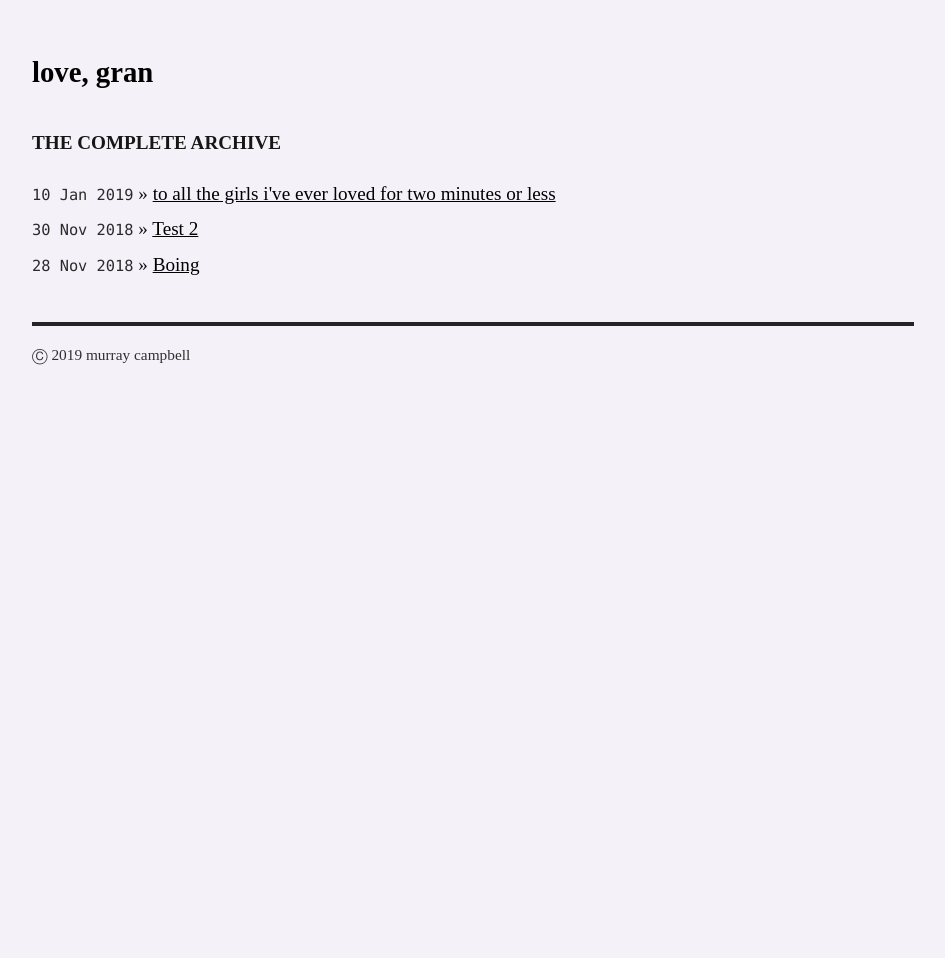
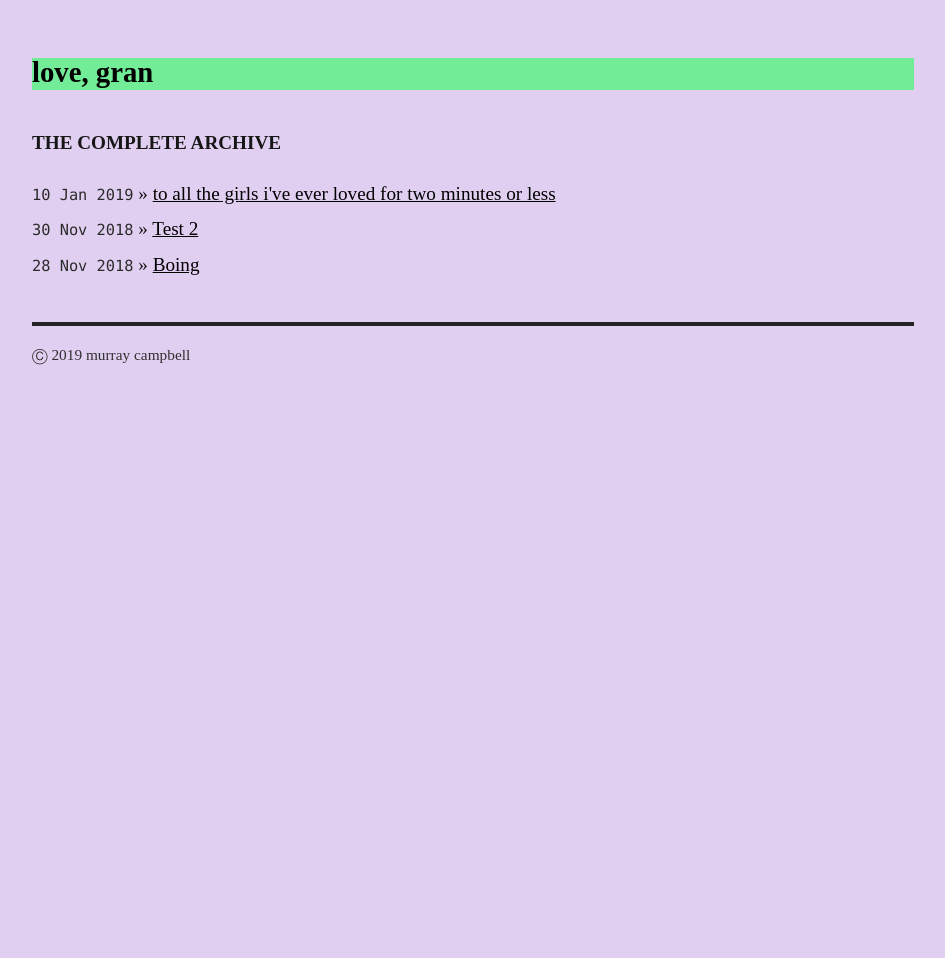
Before and after one commit to campmara/gran, a Jekyll site: the page built from index.html, in a window 1280 px wide. Shown: the whole page, without its empty margins (167-1112 px from the left). Built offline with Jekyll 4.4.1, drawn with Linux system fonts in a browser that asks for light colours; some web fonts are replaced.

Commit message:
Update screen.css

```diff
--- a/assets/css/screen.css
+++ b/assets/css/screen.css
@@ -15,7 +15,7 @@ html, body {
 }
 
 body {
-  background-color: rgb(245, 241, 248);
+  background-color: rgb(225, 207, 241);
   font: 15.34px Gentium Book Basic, serif;
   color: rgb(22, 22, 22);
   *font-size: small;
@@ -87,6 +87,7 @@ ul.posts {
 }
 
 .title {
+  background-color: rgb(115, 236, 152);
   color: rgb(0, 0, 0);
   font-weight: bold;
   margin-bottom: 2em;
```
